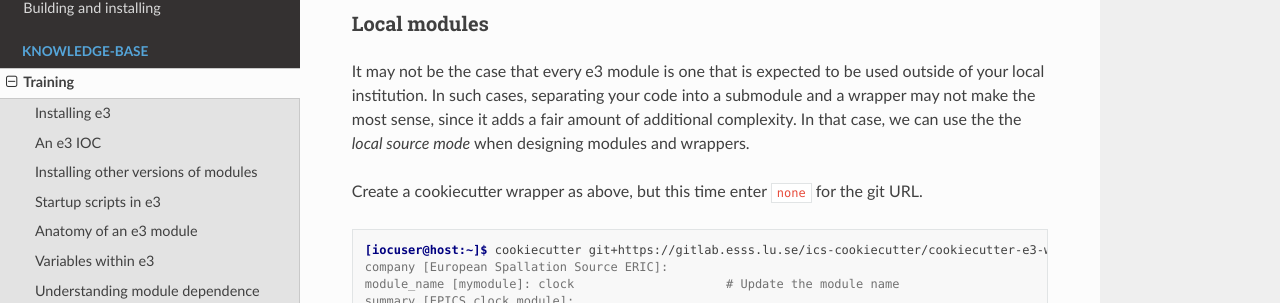
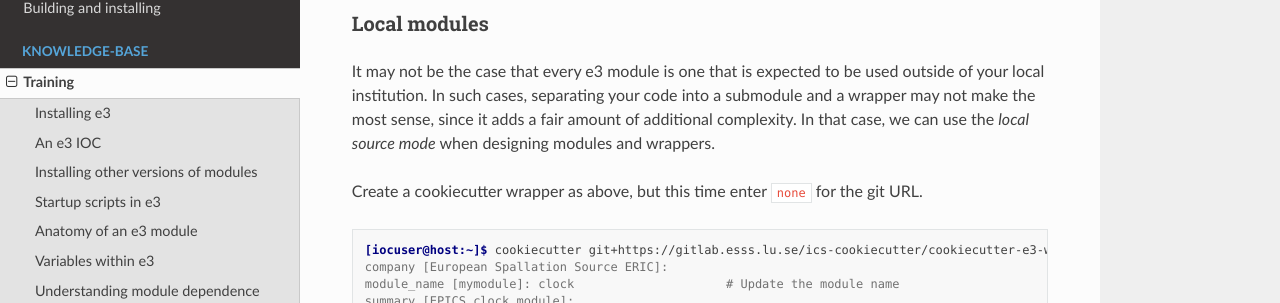
Before and after one commit to ttkorhonen/e3pages, a Sphinx documentation site: the page built from docs/kb/training/workbook/8_building_modules.md, in a window 1280 px wide and 900 px high, scrolled down 5392 px. Shown: the part 196-499 px from the top of the window. Built offline with Sphinx 7.4.7 and the Read the Docs theme 2.0.0, drawn with Linux system fonts in a browser that asks for light colours; some of the changed text lies outside the part shown.

Commit message:
Fix typo and duplicate word

````diff
--- a/docs/kb/training/workbook/8_building_modules.md
+++ b/docs/kb/training/workbook/8_building_modules.md
@@ -245,7 +245,7 @@ has been loaded now.
 
 It may not be the case that every e3 module is one that is expected to be used outside of your local institution. In such cases, separating
 your code into a submodule and a wrapper may not make the most sense, since it adds a fair amount of additional complexity. In that case,
-we can use the the *local source mode* when designing modules and wrappers.
+we can use the *local source mode* when designing modules and wrappers.
 
 Create a cookiecutter wrapper as above, but this time enter `none` for the git URL.
 ```console
````
Also changed, not shown: other parts of docs/kb/training/workbook/8_building_modules.md (+1 -1 lines).
